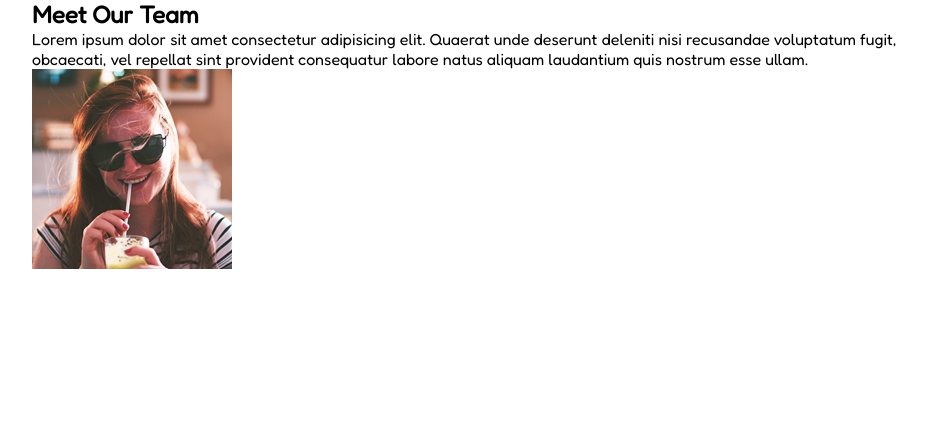
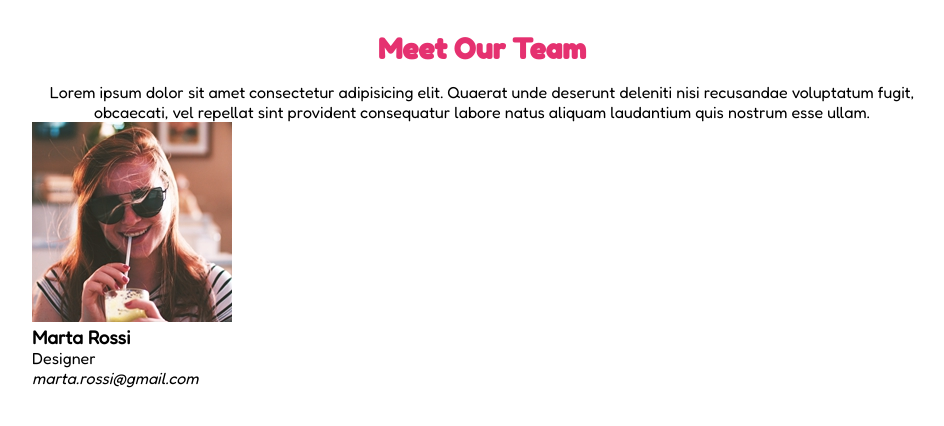
Before and after one commit to Pluz16/html-css-float-cards, a plain HTML site: page index.html in a window 1280 px wide. Shown: the whole page, without its empty margins (158-1102 px from the left). Drawn offline with Linux system fonts and the light colour scheme; files whose address does not match are found by name.

Commit message:
Allinamento, spaziatura e inizio info team.

```diff
--- a/index.html
+++ b/index.html
@@ -29,7 +29,12 @@
                         <img src="img/female1.png" alt="">
                       </figure>
 
-                      <div class="team__info">
+            <div class="team__info">
+                <h3 class="team__name">Marta Rossi</h3>
+                <p class="team__jobtitle">Designer</p>
+                <address class="team__address">marta.rossi@gmail.com</address>
+            </div>
+
         </section>
     </main>
 
--- a/style.css
+++ b/style.css
@@ -22,3 +22,21 @@ body {
 	display: table;
 	clear: both;
 }
+
+.title {
+	font-family: 'Fredoka One', cursive;
+	color: #e53170;
+}
+
+h2.title {
+	font-size: 28px;
+	margin-bottom: 16px;
+}
+
+.text-center {
+	text-align: center;
+}
+
+.section {
+	padding: 32px 0;
+}
```
